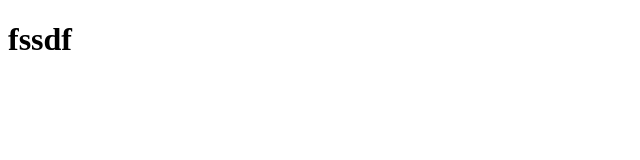
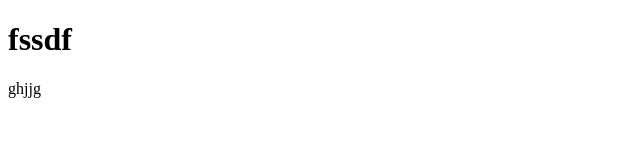
Before and after one commit to VolodymyrBondar2801/gittest-sep-2022, a plain HTML site: page hw_1/index.html in a window 1280 px wide. Shown: the full height of the page, 0-640 px from the left. Drawn offline with Linux system fonts and the light colour scheme.

Commit message:
init save(commit)

```diff
--- a/hw_1/index.html
+++ b/hw_1/index.html
@@ -6,6 +6,7 @@
 </head>
 <body>
 <h1>fssdf</h1>
+<p>ghjjg</p>
 
 </body>
 </html>
```
